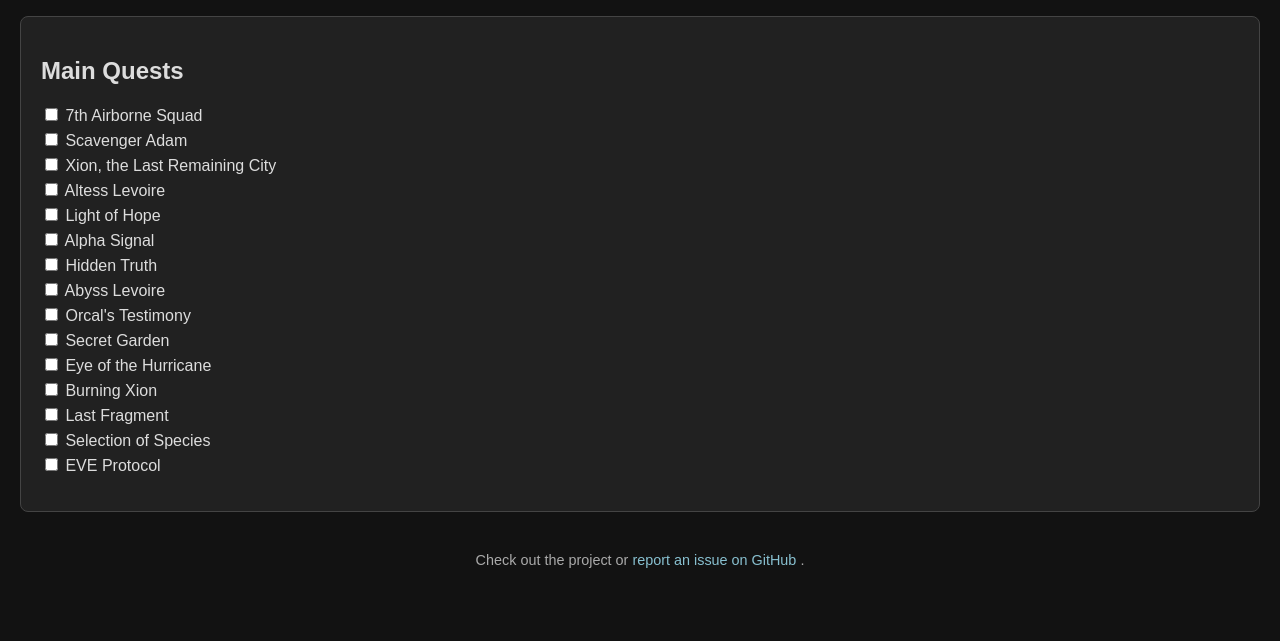
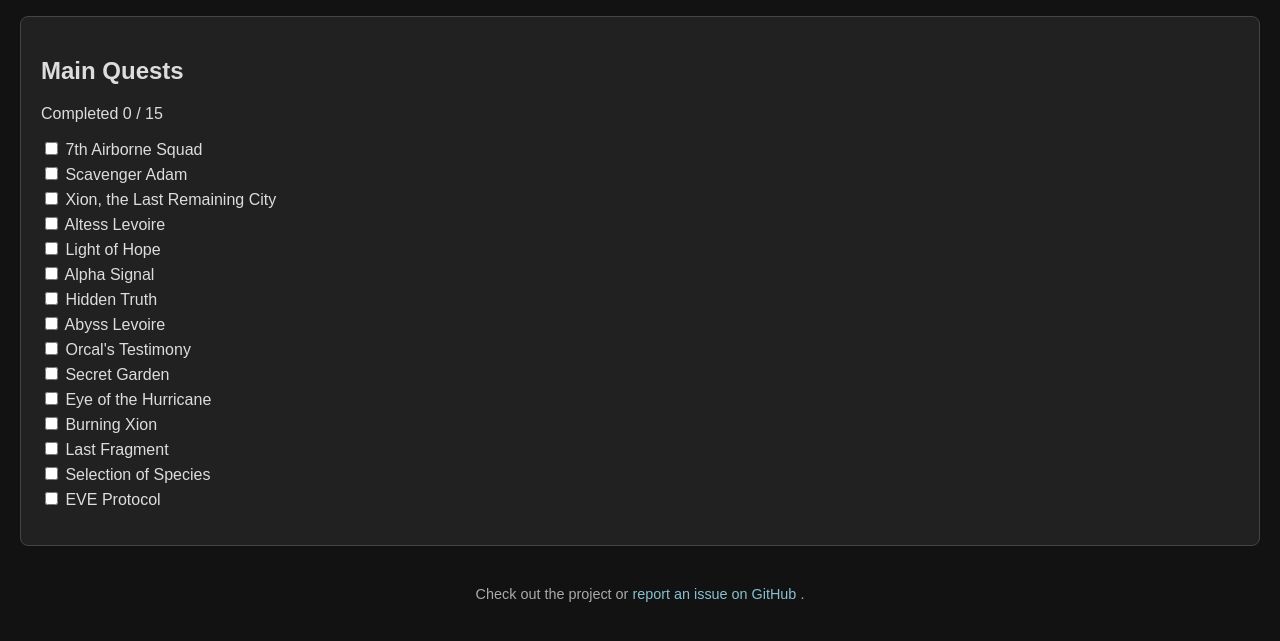
Before and after one commit to soeminnminn/stellar-blade-checklist, a plain HTML site: page index.html in a window 1280 px wide. Shown: the part 101-742 px from the top of the page. Drawn offline with Linux system fonts and the light colour scheme.

Commit message:
Update index.html

```diff
--- a/index.html
+++ b/index.html
@@ -159,18 +159,21 @@
     <!-- Main Quests -->
     <div class="content active" id="main">
       <h2>Main Quests</h2>
-      <ul id="main-quests"></ul>
+      <div class="progress" id="main-Progress">Completed 0 / 0</div>
+      <ul id="main-Quests"></ul>
     </div>
 
     <!-- Side Quests -->
     <div class="content" id="side">
       <h2>Side Quests</h2>
-      <ul id="side-quests"></ul>
+      <div class="progress" id="side-Progress">Completed 0 / 0</div>
+      <ul id="side-Quests"></ul>
     </div>
 
     <!-- Requests -->
     <div class="content" id="request">
       <h2>Requests</h2>
+      <div class="progress" id="request-Progress">Completed 0 / 0</div>
       <ul id="requests"></ul>
     </div>
 
@@ -302,9 +305,17 @@
       checkbox.type = "checkbox";
       checkbox.id = id;
       checkbox.checked = localStorage.getItem(id) === 'true';
+       const progressIdMap = {
+        'main-Quests': 'main-Progress',
+        'side-Quests': 'side-Progress',
+        'requests': 'request-Progress',
+      };
       checkbox.addEventListener('change', () => {
         localStorage.setItem(id, checkbox.checked);
+        const progressId = progressIdMap[container.id];
+        if(progressId) updateProgress(progressId, type);
       });
+
 
       const label = document.createElement("label");
       label.setAttribute("for", id);
@@ -330,16 +341,44 @@
       }
 
       container.appendChild(li);
+      return checkbox;
     }
 
-    const mainQuestList = document.getElementById("main-quests");
+    // Update the progress text for a checklist
+    function updateProgress(progressId, type) {
+      const progressEl = document.getElementById(progressId);
+      if (!progressEl) return;
+
+      // Get the related list by converting progressId to listId
+      // e.g. main-progress → main-quests, boss-progress → baseGame-Bosses, weapon-progress → weapons
+      let listId;
+      if (progressId === 'main-Progress') listId = 'main-Quests';
+      else if (progressId === 'side-Progress') listId = 'side-Quests';
+      else if (progressId === 'request-Progress') listId = 'requests';
+      else return;
+
+      const list = document.getElementById(listId);
+      const checkboxes = list.querySelectorAll('input[type=checkbox]');
+
+      let completed = 0;
+      checkboxes.forEach(cb => {
+        if (cb.checked) completed++;
+      });
+
+      progressEl.textContent = `Completed ${completed} / ${checkboxes.length}`;
+    }
+
+    const mainQuestList = document.getElementById("main-Quests");
     mainQuests.forEach(q => createChecklistItem(q, 'main', mainQuestList));
+    updateProgress('main-Progress', 'main');
 
-    const sideQuestList = document.getElementById("side-quests");
+    const sideQuestList = document.getElementById("side-Quests");
     sideQuests.forEach(s => createChecklistItem(s, 'side', sideQuestList));
+    updateProgress('side-Progress', 'side');
 
     const requestList = document.getElementById("requests");
     request.forEach(r => createChecklistItem(r, 'request', requestList));
+    updateProgress('request-Progress', 'request');
 
     window.addEventListener('DOMContentLoaded', () => {
       const faqTemplate = document.getElementById("github-link-template-faq");
```
